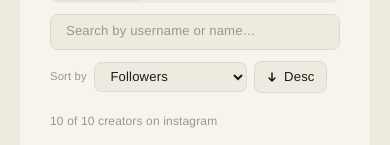
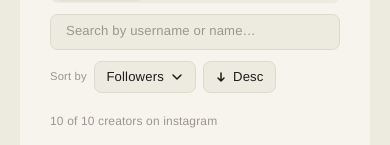
Before and after one commit to gitmustak/wobb-ai, a React (Vite) app: page / in a window 390 px wide. Shown: the part 206-351 px from the top of the page. Built offline with nearby package versions, Linux system fonts and the light colour scheme.

Commit message:
fixed mobile responsiveness

```diff
--- a/src/components/PlatformFilter.tsx
+++ b/src/components/PlatformFilter.tsx
@@ -1,3 +1,4 @@
+import { useEffect, useRef, useState } from "react";
 import type { Platform, SortDir, SortKey } from "@/types";
 import { PLATFORMS, getPlatformLabel } from "@/utils/dataHelpers";
 
@@ -29,6 +30,21 @@ export function PlatformFilter({
   sortDir,
   onSortDirChange,
 }: PlatformFilterProps) {
+  const [open, setOpen] = useState(false);
+  const dropdownRef = useRef<HTMLDivElement>(null);
+
+  useEffect(() => {
+    function handleClickOutside(e: MouseEvent) {
+      if (dropdownRef.current && !dropdownRef.current.contains(e.target as Node)) {
+        setOpen(false);
+      }
+    }
+    document.addEventListener("mousedown", handleClickOutside);
+    return () => document.removeEventListener("mousedown", handleClickOutside);
+  }, []);
+
+  const selectedLabel = SORT_OPTIONS.find((o) => o.value === sortBy)?.label ?? "Sort";
+
   return (
     <div className="flex flex-col gap-3">
       <div className="flex flex-col sm:flex-row sm:items-center gap-3">
@@ -60,17 +76,38 @@ export function PlatformFilter({
 
       <div className="flex items-center gap-2">
         <span className="text-xs text-[var(--muted)] shrink-0">Sort by</span>
-        <select
-          value={sortBy}
-          onChange={(e) => onSortByChange(e.target.value as SortKey)}
-          className="rounded-lg border border-[var(--border)] bg-[var(--panel)] px-3 py-1.5 text-sm text-[var(--text)] focus:outline-none focus:border-[var(--text)]/25 transition-colors cursor-pointer"
-        >
-          {SORT_OPTIONS.map((opt) => (
-            <option key={opt.value} value={opt.value}>
-              {opt.label}
-            </option>
-          ))}
-        </select>
+
+        <div ref={dropdownRef} className="relative">
+          <button
+            type="button"
+            onClick={() => setOpen((v) => !v)}
+            className="flex items-center gap-2 rounded-lg border border-[var(--border)] bg-[var(--panel)] px-3 py-1.5 text-sm text-[var(--text)] hover:bg-[var(--surface)] transition-colors cursor-pointer"
+          >
+            {selectedLabel}
+            <svg width="12" height="12" viewBox="0 0 12 12" fill="none" xmlns="http://www.w3.org/2000/svg" className={`transition-transform ${open ? "rotate-180" : ""}`}>
+              <path d="M2 4l4 4 4-4" stroke="currentColor" strokeWidth="1.5" strokeLinecap="round" strokeLinejoin="round"/>
+            </svg>
+          </button>
+
+          {open && (
+            <div className="absolute left-0 top-full mt-1 z-50 min-w-[160px] rounded-lg border border-[var(--border)] bg-[var(--surface)] shadow-lg overflow-hidden">
+              {SORT_OPTIONS.map((opt) => (
+                <button
+                  key={opt.value}
+                  type="button"
+                  onClick={() => { onSortByChange(opt.value); setOpen(false); }}
+                  className={`w-full text-left px-3 py-2 text-sm transition-colors ${
+                    sortBy === opt.value
+                      ? "bg-[var(--panel)] text-[var(--text)] font-medium"
+                      : "text-[var(--muted)] hover:bg-[var(--panel)] hover:text-[var(--text)]"
+                  }`}
+                >
+                  {opt.label}
+                </button>
+              ))}
+            </div>
+          )}
+        </div>
 
         <button
           type="button"
```
